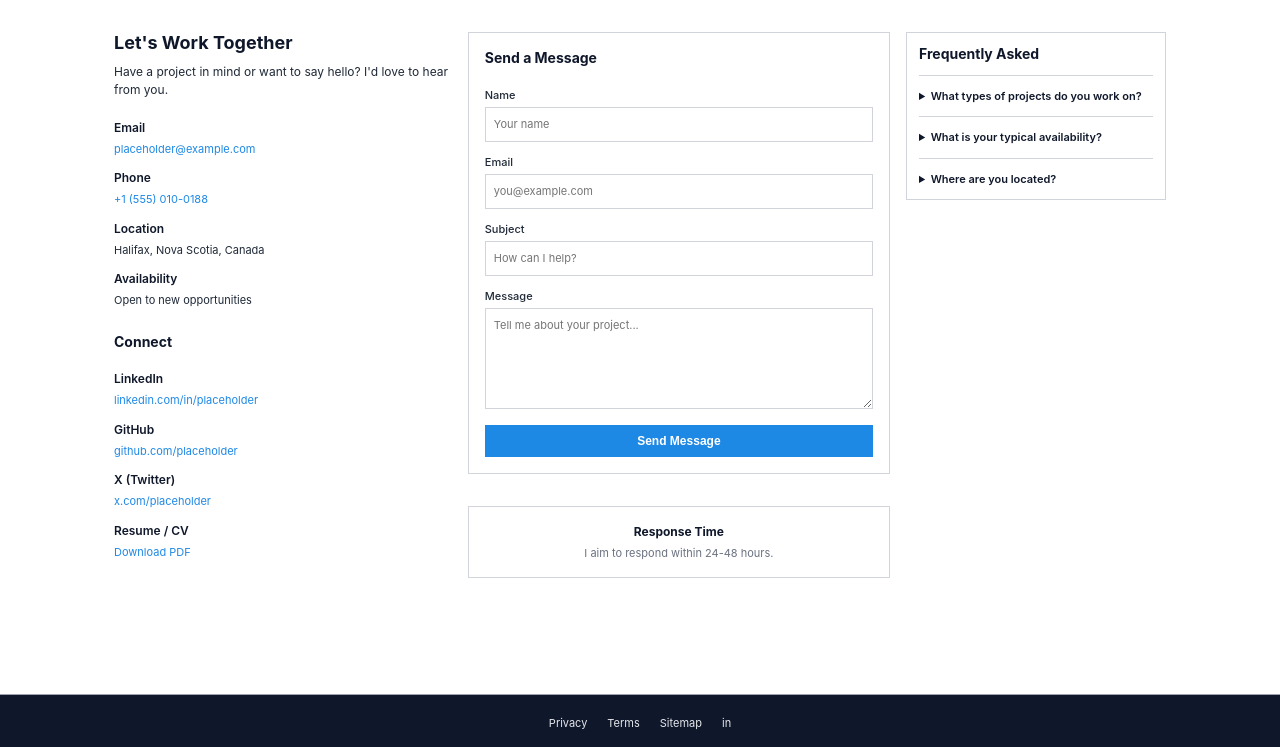
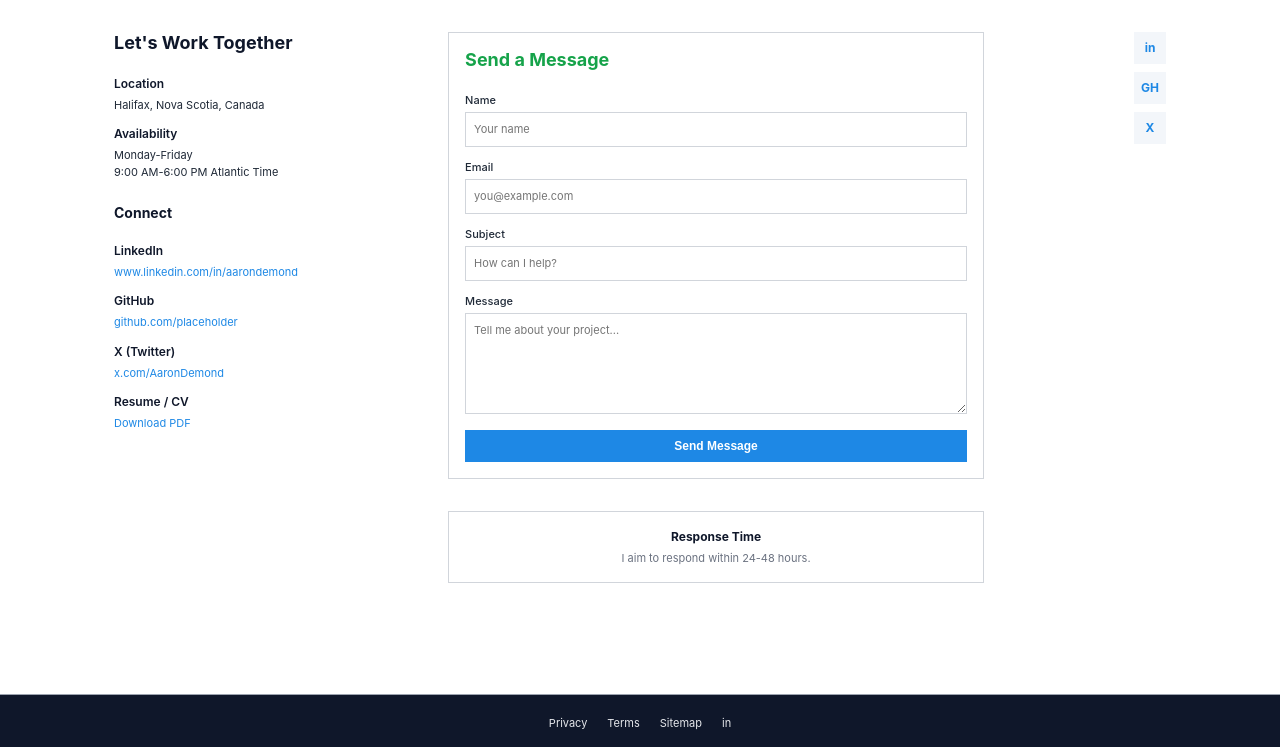
Before and after one commit to AaronDemond/portfolio, a Django app: page /contact/ in a window 1280 px wide. Shown: the part 53-800 px from the top of the page. Run offline with Django 5.2, Linux system fonts and the light colour scheme.

Commit message:
styled contact page

```diff
--- a/static/css/contact.css
+++ b/static/css/contact.css
@@ -1,9 +1,10 @@
 .contact {
-  /* The unequal center track follows the reference's form-first desktop hierarchy. */
+  /* Uses exact 150px whitespace tracks on either side of the form. */
   display: grid;
-  grid-template-columns: minmax(0, 1fr) minmax(0, 1.25fr) var(--sidebar-width);
+  grid-template-columns: max-content 150px minmax(0, 1fr) 150px var(--space-8);
   align-items: start;
-  gap: var(--space-4);
+  column-gap: 0;
+  row-gap: var(--space-4);
   padding: var(--space-8) var(--space-6);
 }
 
@@ -73,8 +74,7 @@
 }
 
 .contact-form,
-.contact-response-time,
-.contact-faq {
+.contact-response-time {
   background: var(--card-bg);
   border: var(--border-width) var(--border-style) var(--card-border);
   border-radius: var(--radius-none);
@@ -84,8 +84,42 @@
   padding: var(--space-4);
 }
 
+.contact__form-column {
+  /* Places the form after the first 150px whitespace track. */
+  grid-column: 3;
+}
+
+.contact-social {
+  /* Right-aligns the icon rail after the second 150px whitespace track. */
+  display: grid;
+  grid-column: 5;
+  gap: var(--space-2);
+  justify-self: end;
+}
+
+.contact-social a {
+  display: grid;
+  place-items: center;
+  justify-self: center;
+  width: var(--space-8);
+  aspect-ratio: 1;
+  background: var(--color-surface-alt);
+  color: var(--color-link);
+  font-size: var(--font-size-sm);
+  font-weight: var(--font-weight-bold);
+  text-decoration: none;
+}
+
+.contact-social a:hover {
+  background: var(--color-primary);
+  color: var(--button-text);
+}
+
 .contact-form h2 {
+  /* Differentiates the form action from the informational contact headings. */
   margin-bottom: var(--space-5);
+  color: var(--color-success);
+  font-size: var(--font-size-lg);
 }
 
 .contact-form__field {
@@ -160,44 +194,23 @@
   font-size: var(--font-size-xs);
 }
 
-.contact-faq {
-  padding: var(--space-3);
-}
-
-.contact-faq h2 {
-  margin-bottom: var(--space-3);
-}
-
-.contact-faq details {
-  border-top: var(--border-width) var(--border-style) var(--color-border);
-  padding: var(--space-3) 0;
-}
-
-.contact-faq details:last-child {
-  padding-bottom: 0;
-}
-
-.contact-faq summary {
-  color: var(--color-heading);
-  cursor: pointer;
-  font-size: var(--font-size-xs);
-  font-weight: var(--font-weight-semibold);
-}
-
-.contact-faq p {
-  margin: var(--space-2) 0 0;
-  color: var(--color-text);
-  font-size: var(--font-size-xs);
-}
-
 @media (max-width: 800px) {
-  /* Keeps the form prominent while moving FAQs below the paired contact columns. */
+  /* Preserves a two-thirds form column until the mobile stack takes over. */
   .contact {
-    grid-template-columns: minmax(0, 1fr) minmax(0, 1fr);
+    grid-template-columns: minmax(0, 1fr) minmax(0, 2fr);
+    column-gap: var(--space-4);
   }
 
-  .contact-faq {
+  .contact__form-column {
+    /* Returns the form to the second medium-screen grid track. */
+    grid-column: 2;
+  }
+
+  .contact-social {
+    /* Moves the social links below the two-column contact layout. */
     grid-column: 1 / -1;
+    grid-template-columns: repeat(3, minmax(0, 1fr));
+    grid-row: 2;
   }
 }
 
@@ -208,8 +221,14 @@
     gap: var(--space-6);
   }
 
-  .contact-faq {
+  .contact__form-column {
+    /* Returns the form to the only available grid track on mobile. */
     grid-column: auto;
+  }
+
+  .contact-social {
+    /* Lets the social links follow the form in the one-column layout. */
+    grid-row: auto;
   }
 
   .contact-response-time {
--- a/templates/contact.html
+++ b/templates/contact.html
@@ -19,24 +19,15 @@
 <section class="contact" aria-labelledby="contact-title">
   <div class="contact__details">
     <h1 id="contact-title">Let's Work Together</h1>
-    <p>Have a project in mind or want to say hello? I'd love to hear from you.</p>
 
     <dl class="contact-list">
-      <div>
-        <dt>Email</dt>
-        <dd><a href="mailto:placeholder@example.com">placeholder@example.com</a></dd>
-      </div>
-      <div>
-        <dt>Phone</dt>
-        <dd><a href="tel:+1555010188">+1 (555) 010-0188</a></dd>
-      </div>
       <div>
         <dt>Location</dt>
         <dd>Halifax, Nova Scotia, Canada</dd>
       </div>
       <div>
         <dt>Availability</dt>
-        <dd>Open to new opportunities</dd>
+        <dd>Monday-Friday<br>9:00 AM-6:00 PM Atlantic Time</dd>
       </div>
     </dl>
 
@@ -44,7 +35,7 @@
     <dl class="contact-list">
       <div>
         <dt>LinkedIn</dt>
-        <dd><a href="https://www.linkedin.com/">linkedin.com/in/placeholder</a></dd>
+        <dd><a href="https://www.linkedin.com/in/aarondemond">www.linkedin.com/in/aarondemond</a></dd>
       </div>
       <div>
         <dt>GitHub</dt>
@@ -52,7 +43,7 @@
       </div>
       <div>
         <dt>X (Twitter)</dt>
-        <dd><a href="https://x.com/">x.com/placeholder</a></dd>
+        <dd><a href="https://x.com/AaronDemond">x.com/AaronDemond</a></dd>
       </div>
       <div>
         <dt>Resume / CV</dt>
@@ -97,20 +88,10 @@
     </aside>
   </div>
 
-  <aside class="contact-faq" aria-labelledby="faq-title">
-    <h2 id="faq-title">Frequently Asked</h2>
-    <details>
-      <summary>What types of projects do you work on?</summary>
-      <p>I work on web applications, SaaS platforms, APIs, and cloud infrastructure.</p>
-    </details>
-    <details>
-      <summary>What is your typical availability?</summary>
-      <p>I'm currently available for full-time roles and select freelance projects.</p>
-    </details>
-    <details>
-      <summary>Where are you located?</summary>
-      <p>I'm based in Halifax, Canada, and open to remote opportunities worldwide.</p>
-    </details>
+  <aside class="contact-social" aria-label="Social profiles">
+    <a href="https://www.linkedin.com/in/aarondemond" aria-label="LinkedIn">in</a>
+    <a href="https://github.com/AaronDemond" aria-label="GitHub">GH</a>
+    <a href="https://x.com/AaronDemond" aria-label="Twitter">X</a>
   </aside>
 </section>
 {% endblock %}
@@ -120,6 +101,6 @@
   <li><a href="#privacy">Privacy</a></li>
   <li><a href="#terms">Terms</a></li>
   <li><a href="#sitemap">Sitemap</a></li>
-  <li><a href="https://www.linkedin.com/" aria-label="LinkedIn">in</a></li>
+  <li><a href="https://www.linkedin.com/in/aarondemond" aria-label="LinkedIn">in</a></li>
 </ul>
 {% endblock %}
```
Also changed, not shown: portfolio/tests.py (+13 -0 lines).
